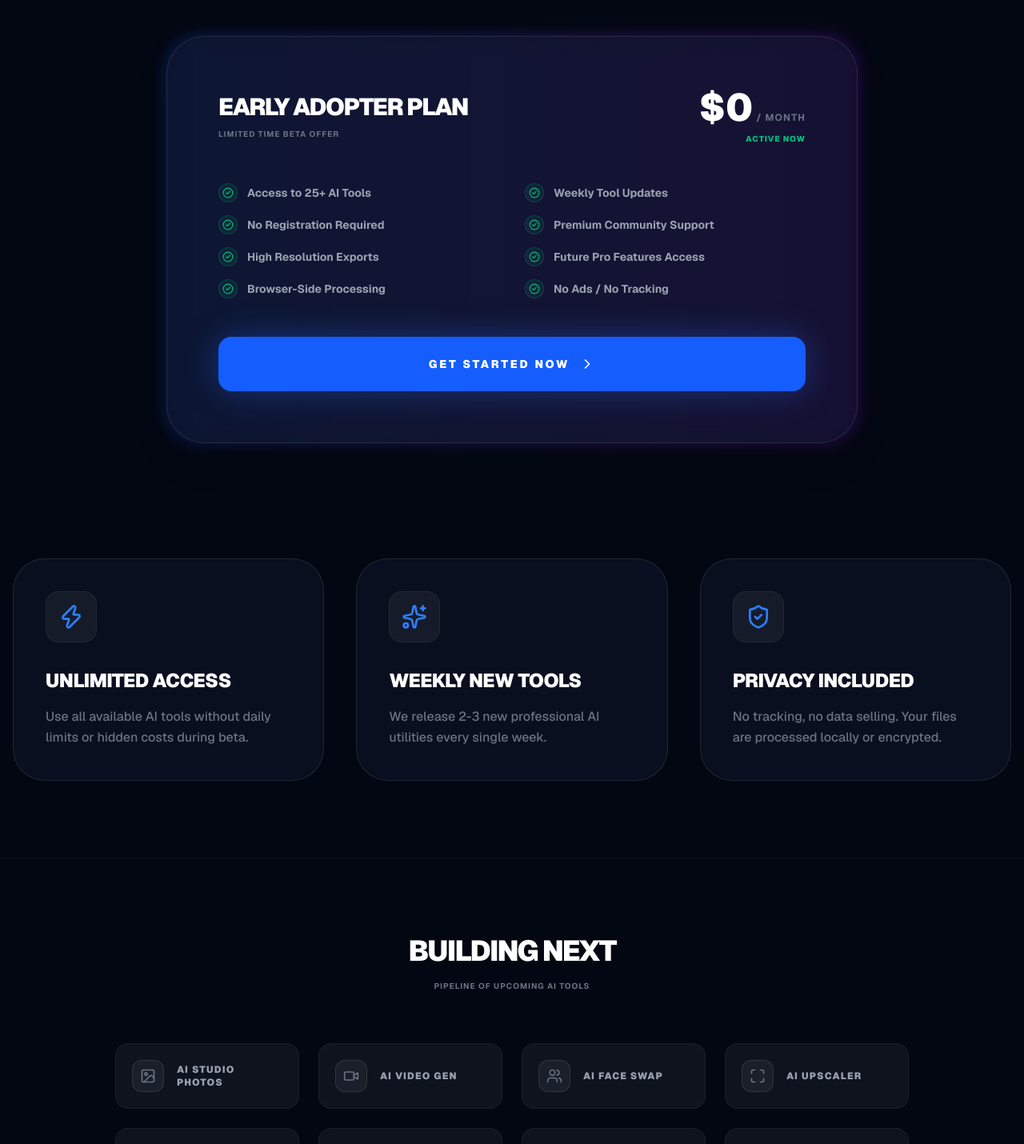
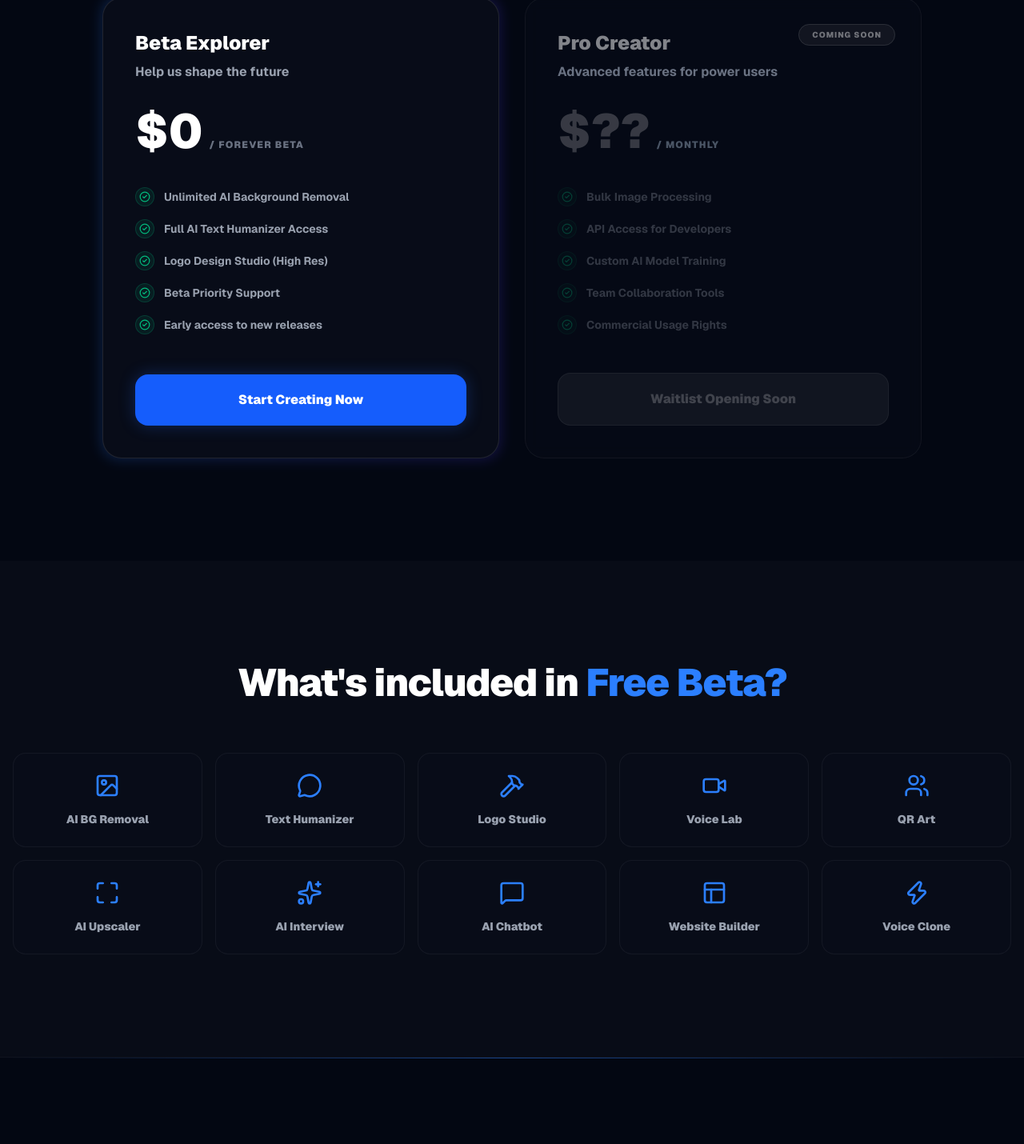
Before and after one commit to Ganumetku/ToolWala-AI, a Next.js app: page /pricing in a window 1280 px wide. Shown: the part 663-2093 px from the top of the page at 80% size. Built offline with nearby package versions, Linux system fonts and the light colour scheme.

Commit message:
improvement ui"

```diff
--- a/src/app/pricing/page.tsx
+++ b/src/app/pricing/page.tsx
@@ -1,3 +1,5 @@
+"use client";
+
 import Link from 'next/link';
 import {
   Zap, Hammer, MessageCircle, Rocket,
@@ -5,38 +7,15 @@ import {
   Maximize, MessageSquare, Layout, CheckCircle2,
   ChevronRight, ShieldCheck, Heart
 } from 'lucide-react';
+import { motion } from 'framer-motion';
 import { MeshGradient, FloatingParticles } from '@/components/BackgroundEffects';
 
-export const metadata = {
-  title: "Pricing & Plans | ToolWala AI",
-  description: "ToolWala AI is currently in free beta. Access all AI tools for free during our early access period.",
-};
-
 const betaFeatures = [
-  {
-    title: 'Unlimited Access',
-    description: 'Use all available AI tools without daily limits or hidden costs during beta.',
-    icon: Zap,
-    color: 'amber',
-  },
-  {
-    title: 'Weekly New Tools',
-    description: 'We release 2-3 new professional AI utilities every single week.',
-    icon: Sparkles,
-    color: 'blue',
-  },
-  {
-    title: 'Privacy Included',
-    description: 'No tracking, no data selling. Your files are processed locally or encrypted.',
-    icon: ShieldCheck,
-    color: 'emerald',
-  },
-];
-
-const comingSoon = [
-  { name: 'AI Studio Photos', icon: ImageIcon },
-  { name: 'AI Video Gen', icon: Video },
-  { name: 'AI Face Swap', icon: Users },
+  { name: 'AI BG Removal', icon: ImageIcon },
+  { name: 'Text Humanizer', icon: MessageCircle },
+  { name: 'Logo Studio', icon: Hammer },
+  { name: 'Voice Lab', icon: Video },
+  { name: 'QR Art', icon: Users },
   { name: 'AI Upscaler', icon: Maximize },
   { name: 'AI Interview', icon: Sparkles },
   { name: 'AI Chatbot', icon: MessageSquare },
@@ -51,14 +30,14 @@ export default function PricingPage() {
       <section className="relative pt-32 pb-24 overflow-hidden">
         <MeshGradient />
         <div className="container mx-auto px-4 text-center relative z-10">
-          <motion_div
+          <motion.div
             initial={{ opacity: 0, y: 20 }}
             animate={{ opacity: 1, y: 0 }}
             className="inline-flex items-center gap-2 px-5 py-2 rounded-full bg-blue-600/10 border border-blue-500/20 text-blue-400 text-xs font-black uppercase tracking-widest mb-10 shadow-2xl"
           >
             <Rocket className="w-4 h-4" />
             <span>Beta Early Access Phase</span>
-          </motion_div>
+          </motion.div>
           <h1 className="text-5xl md:text-8xl font-black text-white mb-8 tracking-tighter leading-[0.9]">
             AI for Everyone. <br />
             <span className="text-blue-500">Currently 100% Free.</span>
@@ -69,113 +48,105 @@ export default function PricingPage() {
         </div>
       </section>
 
-      {/* PRICING CARD (BETA) */}
-      <section className="py-12 relative">
-        <div className="container mx-auto px-4 max-w-4xl">
-          <div className="relative group">
-            <div className="absolute -inset-1 bg-gradient-to-r from-blue-600 to-purple-600 rounded-[3rem] blur opacity-20 group-hover:opacity-40 transition duration-1000 group-hover:duration-200"></div>
-            <div className="relative glass rounded-[3rem] p-10 md:p-16 border border-white/10 shadow-2xl">
-              <div className="flex flex-col md:flex-row justify-between items-start md:items-center gap-8 mb-12">
-                <div>
-                  <h2 className="text-3xl font-black uppercase tracking-tighter mb-2">Early Adopter Plan</h2>
-                  <p className="text-gray-500 font-bold uppercase tracking-widest text-[10px]">Limited time beta offer</p>
+      {/* PRICING CARDS */}
+      <section className="pb-32 relative z-10">
+        <div className="container mx-auto px-4">
+          <div className="grid grid-cols-1 lg:grid-cols-2 gap-8 max-w-5xl mx-auto">
+
+            {/* Beta Card */}
+            <motion.div
+              initial={{ opacity: 0, x: -20 }}
+              whileInView={{ opacity: 1, x: 0 }}
+              viewport={{ once: true }}
+              className="relative group"
+            >
+              <div className="absolute -inset-0.5 bg-gradient-to-r from-blue-500 to-indigo-600 rounded-3xl blur opacity-20 group-hover:opacity-40 transition duration-1000"></div>
+              <div className="relative bg-[#080c18] border border-white/10 rounded-3xl p-10 h-full flex flex-col">
+                <div className="mb-8">
+                  <h3 className="text-2xl font-black text-white mb-2">Beta Explorer</h3>
+                  <p className="text-gray-400 font-bold">Help us shape the future</p>
                 </div>
-                <div className="flex flex-col items-end">
-                  <div className="flex items-baseline gap-1">
-                    <span className="text-5xl font-black">$0</span>
-                    <span className="text-gray-500 font-bold uppercase tracking-widest text-xs">/ month</span>
-                  </div>
-                  <span className="text-emerald-500 font-black text-[10px] uppercase tracking-widest mt-2">Active Now</span>
+
+                <div className="mb-10 flex items-baseline gap-2">
+                  <span className="text-6xl font-black text-white">$0</span>
+                  <span className="text-gray-500 font-black uppercase tracking-widest text-xs">/ forever beta</span>
                 </div>
+
+                <div className="space-y-4 mb-12 flex-grow">
+                  <FeatureCheck text="Unlimited AI Background Removal" />
+                  <FeatureCheck text="Full AI Text Humanizer Access" />
+                  <FeatureCheck text="Logo Design Studio (High Res)" />
+                  <FeatureCheck text="Beta Priority Support" />
+                  <FeatureCheck text="Early access to new releases" />
+                </div>
+
+                <Link href="/tools" className="w-full py-5 px-8 rounded-2xl bg-blue-600 hover:bg-blue-500 text-white font-black text-center transition-all shadow-[0_0_20px_rgba(37,99,235,0.3)] hover:scale-[1.02] active:scale-95">
+                  Start Creating Now
+                </Link>
               </div>
+            </motion.div>
 
-              <div className="grid grid-cols-1 md:grid-cols-2 gap-8 mb-12">
-                <div className="space-y-4">
-                  <FeatureCheck text="Access to 25+ AI Tools" />
-                  <FeatureCheck text="No Registration Required" />
-                  <FeatureCheck text="High Resolution Exports" />
-                  <FeatureCheck text="Browser-Side Processing" />
+            {/* Pro Card (Coming Soon) */}
+            <motion.div
+              initial={{ opacity: 0, x: 20 }}
+              whileInView={{ opacity: 1, x: 0 }}
+              viewport={{ once: true }}
+              className="relative"
+            >
+              <div className="relative bg-[#080c18]/50 border border-white/5 rounded-3xl p-10 h-full flex flex-col backdrop-blur-sm">
+                <div className="absolute top-8 right-8">
+                  <span className="px-4 py-1.5 rounded-full bg-white/5 border border-white/10 text-white/40 text-[10px] font-black uppercase tracking-widest">
+                    Coming Soon
+                  </span>
                 </div>
-                <div className="space-y-4">
-                  <FeatureCheck text="Weekly Tool Updates" />
-                  <FeatureCheck text="Premium Community Support" />
-                  <FeatureCheck text="Future Pro Features Access" />
-                  <FeatureCheck text="No Ads / No Tracking" />
+
+                <div className="mb-8">
+                  <h3 className="text-2xl font-black text-white/50 mb-2">Pro Creator</h3>
+                  <p className="text-gray-500 font-bold">Advanced features for power users</p>
                 </div>
+
+                <div className="mb-10 flex items-baseline gap-2">
+                  <span className="text-6xl font-black text-white/20">$??</span>
+                  <span className="text-gray-600 font-black uppercase tracking-widest text-xs">/ monthly</span>
+                </div>
+
+                <div className="space-y-4 mb-12 flex-grow opacity-30">
+                  <FeatureCheck text="Bulk Image Processing" />
+                  <FeatureCheck text="API Access for Developers" />
+                  <FeatureCheck text="Custom AI Model Training" />
+                  <FeatureCheck text="Team Collaboration Tools" />
+                  <FeatureCheck text="Commercial Usage Rights" />
+                </div>
+
+                <button disabled className="w-full py-5 px-8 rounded-2xl bg-white/5 text-white/20 font-black cursor-not-allowed border border-white/5">
+                  Waitlist Opening Soon
+                </button>
               </div>
-
-              <Link
-                href="/tools"
-                className="w-full flex items-center justify-center gap-3 py-6 rounded-2xl bg-blue-600 text-white font-black uppercase tracking-[0.2em] text-sm hover:bg-blue-500 active:scale-[0.98] transition-all shadow-[0_0_40px_rgba(37,99,235,0.4)]"
-              >
-                Get Started Now <ChevronRight className="w-5 h-5" />
-              </Link>
-            </div>
+            </motion.div>
           </div>
         </div>
       </section>
 
-      {/* FEATURES GRID */}
-      <section className="py-24">
-        <div className="container mx-auto px-4 max-w-7xl">
-          <div className="grid grid-cols-1 md:grid-cols-3 gap-10">
+      {/* FEATURE GRID */}
+      <section className="py-32 bg-white/[0.02]">
+        <div className="container mx-auto px-4 text-center">
+          <h2 className="text-3xl md:text-5xl font-black text-white mb-16 tracking-tight">
+            What's included in <span className="text-blue-500">Free Beta?</span>
+          </h2>
+
+          <div className="grid grid-cols-2 md:grid-cols-3 lg:grid-cols-5 gap-4">
             {betaFeatures.map((feature, idx) => (
-              <div key={idx} className="glass p-10 rounded-[2.5rem] border border-white/5 hover:border-blue-500/30 transition-all group">
-                <div className={`w-16 h-16 rounded-2xl flex items-center justify-center mb-8 border border-white/5 bg-white/5 group-hover:scale-110 transition-transform`}>
-                  <feature.icon className={`w-8 h-8 text-blue-500`} />
-                </div>
-                <h3 className="text-2xl font-black text-white mb-4 tracking-tight uppercase">{feature.title}</h3>
-                <p className="text-gray-500 font-medium leading-relaxed">{feature.description}</p>
-              </div>
+              <motion.div
+                key={idx}
+                initial={{ opacity: 0, scale: 0.9 }}
+                whileInView={{ opacity: 1, scale: 1 }}
+                transition={{ delay: idx * 0.05 }}
+                className="p-6 rounded-2xl bg-[#080c18] border border-white/5 hover:border-blue-500/30 transition-all group"
+              >
+                <feature.icon className="w-8 h-8 text-blue-500 mb-4 mx-auto group-hover:scale-110 transition-transform" />
+                <span className="block text-sm font-black text-gray-400 group-hover:text-white">{feature.name}</span>
+              </motion.div>
             ))}
-          </div>
-        </div>
-      </section>
-
-      {/* COMING SOON */}
-      <section className="py-24 border-t border-white/5">
-        <div className="container mx-auto px-4 max-w-5xl">
-          <div className="text-center mb-16">
-            <h2 className="text-4xl font-black text-white mb-4 tracking-tighter uppercase">Building Next</h2>
-            <p className="text-gray-500 font-bold uppercase tracking-widest text-[10px]">Pipeline of upcoming AI tools</p>
-          </div>
-
-          <div className="grid grid-cols-2 md:grid-cols-4 gap-6">
-            {comingSoon.map((item, idx) => (
-              <div key={idx} className="flex items-center gap-4 bg-white/5 p-5 rounded-2xl border border-white/5 text-gray-400 font-black text-xs uppercase tracking-widest hover:text-white transition-colors cursor-default">
-                <div className="w-10 h-10 rounded-xl bg-white/5 flex items-center justify-center text-gray-500 shrink-0 border border-white/10">
-                  <item.icon className="w-5 h-5" />
-                </div>
-                {item.name}
-              </div>
-            ))}
-          </div>
-        </div>
-      </section>
-
-      {/* FOOTER CTA */}
-      <section className="py-32">
-        <div className="container mx-auto px-4 text-center">
-          <div className="max-w-4xl mx-auto glass rounded-[4rem] p-16 md:p-24 border border-white/10 relative overflow-hidden">
-            <div className="absolute top-0 right-0 w-80 h-80 bg-blue-600/10 rounded-full blur-[120px] -z-0" />
-
-            <h2 className="text-4xl md:text-6xl font-black mb-10 tracking-tighter uppercase relative z-10">Shape the Future <br /> of <span className="text-blue-500">ToolWala AI</span></h2>
-
-            <div className="flex flex-col items-center gap-10 relative z-10">
-              <Link
-                href="/tools"
-                className="group flex items-center gap-4 bg-white text-black px-12 py-6 rounded-[2rem] font-black text-xl transition-all hover:scale-105 active:scale-95 shadow-2xl"
-              >
-                Join the Beta Free
-                <CheckCircle2 className="w-7 h-7 text-blue-600" />
-              </Link>
-
-              <div className="flex flex-wrap justify-center gap-8 text-[10px] font-black text-gray-600 uppercase tracking-[0.3em]">
-                <div className="flex items-center gap-2"><ShieldCheck className="w-4 h-4" /> Secure</div>
-                <div className="flex items-center gap-2"><Zap className="w-4 h-4" /> Instant</div>
-                <div className="flex items-center gap-2"><Heart className="w-4 h-4 fill-red-500 text-red-500" /> Open Source Heart</div>
-              </div>
-            </div>
           </div>
         </div>
       </section>
@@ -193,9 +164,3 @@ function FeatureCheck({ text }: { text: string }) {
     </div>
   );
 }
-
-function motion_div(props: any) {
-  // Shorthand helper for the component as framer-motion is used but I'm writing raw JSX for brevity where possible
-  // In a real file I'd use <motion.div> but for the tool I'll use standard tags if I don't want to overcomplicate
-  return <div {...props} />;
-}
```
Also changed, not shown: src/app/pricing/layout.tsx (added, +12 -0 lines).
